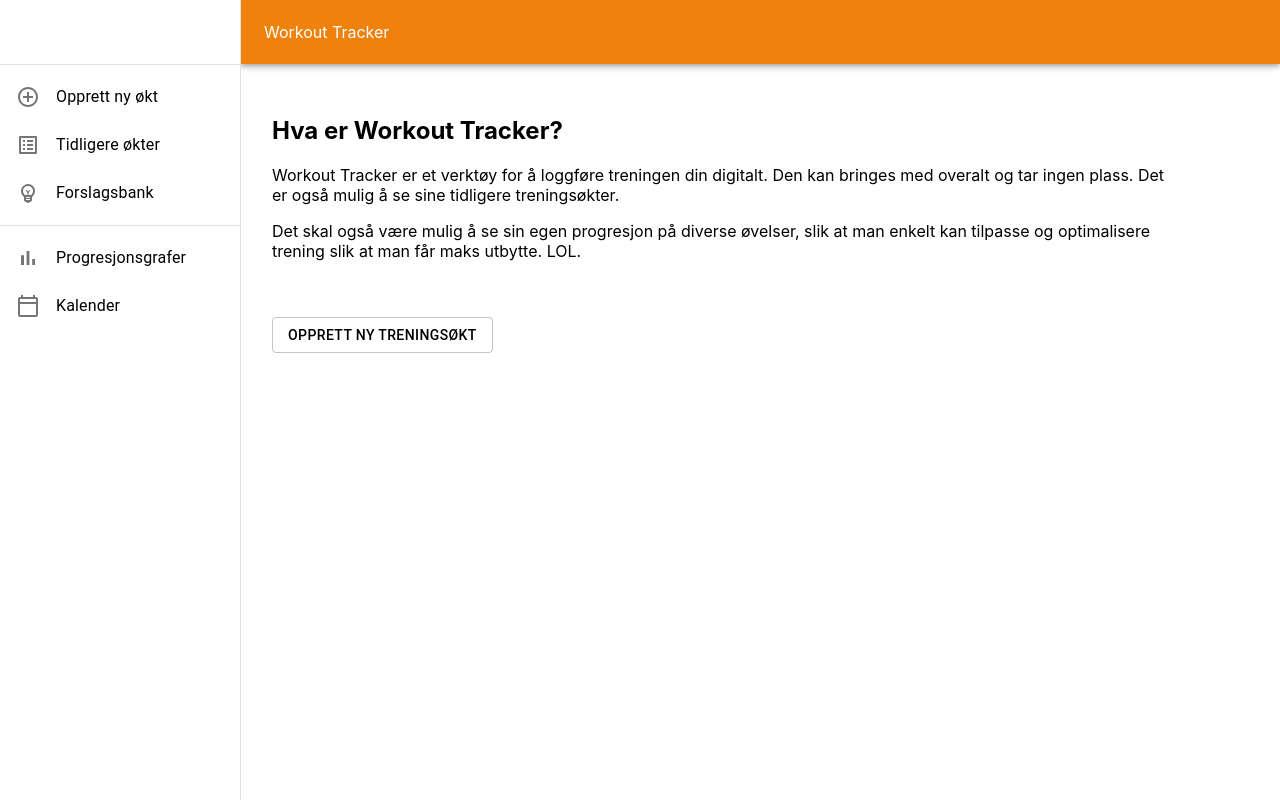
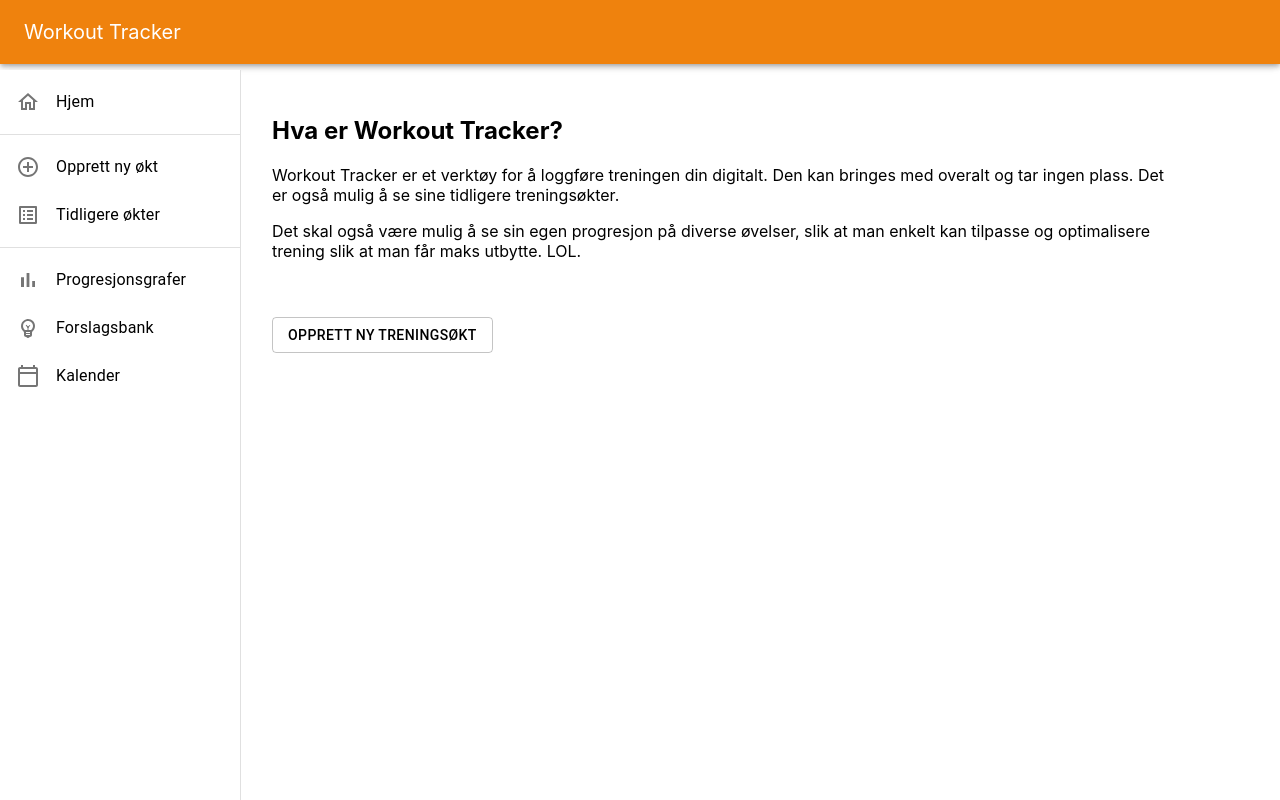
Before and after one commit to emilielr/workout-tracker, a React (Create React App) app: page / in a window 1280 px wide. Built offline with nearby package versions, Linux system fonts and the light colour scheme.

Commit message:
add navbar

```diff
--- a/src/components/TopBar.tsx
+++ b/src/components/TopBar.tsx
@@ -23,6 +23,7 @@ import ListIcon from "@material-ui/icons/ListAltOutlined";
 import LightIcon from "@material-ui/icons/EmojiObjectsOutlined";
 import BarChartIcon from "@material-ui/icons/BarChartOutlined";
 import CalendarIcon from "@material-ui/icons/CalendarTodayOutlined";
+import HomeIcon from "@material-ui/icons/HomeOutlined";
 
 type ListProps = {
   text: string;
@@ -46,8 +47,8 @@ const useStyles = makeStyles((theme: Theme) =>
     appBar: {
       backgroundColor: "#EF820D",
       [theme.breakpoints.up("sm")]: {
-        width: `calc(100% - ${drawerWidth}px)`,
-        marginLeft: drawerWidth,
+        zIndex: "1",
+        fontSize: "20px",
       },
     },
     menuButton: {
@@ -60,6 +61,9 @@ const useStyles = makeStyles((theme: Theme) =>
     toolbar: theme.mixins.toolbar,
     drawerPaper: {
       width: drawerWidth,
+      [theme.breakpoints.up("sm")]: {
+        top: "70px",
+      },
     },
     content: {
       flexGrow: 1,
@@ -75,13 +79,14 @@ export const TopBar = () => {
   const classes = useStyles();
   const theme = useTheme();
   const [mobileOpen, setMobileOpen] = useState(false);
+  const list0: ListProps[] = [{ text: "Hjem", icon: <HomeIcon />, link: "/" }];
   const list1: ListProps[] = [
     { text: "Opprett ny økt", icon: <AddIcon />, link: "/newWorkout" },
     { text: "Tidligere økter", icon: <ListIcon />, link: "/allWorkouts" },
-    { text: "Forslagsbank", icon: <LightIcon />, link: "/suggestions" },
   ];
   const list2: ListProps[] = [
     { text: "Progresjonsgrafer", icon: <BarChartIcon />, link: "/chart" },
+    { text: "Forslagsbank", icon: <LightIcon />, link: "/suggestions" },
     { text: "Kalender", icon: <CalendarIcon />, link: "/calendar" },
   ];
 
@@ -91,7 +96,18 @@ export const TopBar = () => {
 
   const drawer = (
     <div className="drawer-container">
-      <div className={classes.toolbar} />
+      <List>
+        {list0.map((element: ListProps) => (
+          <Link to={element.link}>
+            <ListItem button key={element.text}>
+              <ListItemIcon className={classes.icon}>
+                {element.icon}
+              </ListItemIcon>
+              <ListItemText primary={element.text} />
+            </ListItem>
+          </Link>
+        ))}
+      </List>
       <Divider />
       <List>
         {list1.map((element: ListProps) => (
```
